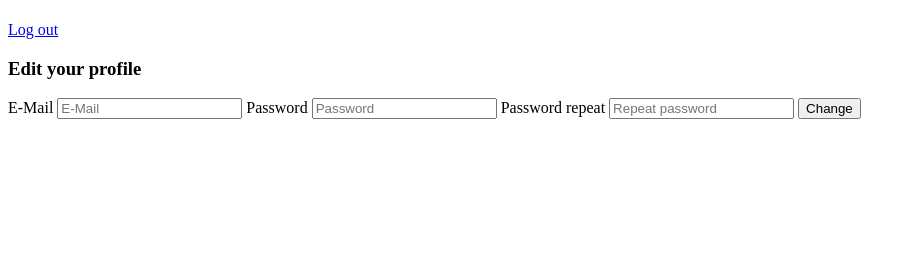
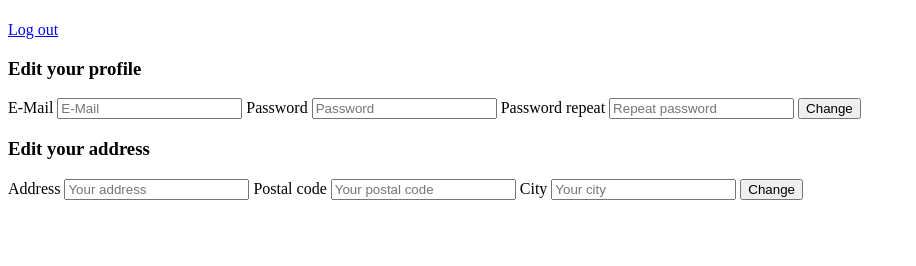
Before and after one commit to haod98/web-shop, a PHP site: template resources/views/templates/profile/index.php in a window 1280 px wide. Shown: the part 34-300 px from the top of the page, without its empty margins (0-916 px from the left). Run offline with PHP 8.4, Linux system fonts and the light colour scheme; the template is opened without the code that fills it: most values are stand-ins (such as "Sample title", 1, 10 or a date in 2020); data that the repository does not hold is empty; some libraries are stand-ins or nearby versions.

Commit message:
Change address in profile

```diff
--- a/app/Controllers/ProfileController.php
+++ b/app/Controllers/ProfileController.php
@@ -2,6 +2,7 @@
 
 namespace App\Controllers;
 
+use App\Models\Address;
 use Core\Middlewares\AuthMiddleware;
 use App\Models\User;
 use Core\View;
@@ -21,9 +22,11 @@ class ProfileController
     public function home()
     {
         $user = User::getLoggedIn();
+        $address = Address::all();
 
         View::render('profile/index', [
-            'user' => $user
+            'user' => $user,
+            'address' => $address
         ]);
     }
 
--- a/resources/views/templates/profile/index.php
+++ b/resources/views/templates/profile/index.php
@@ -17,3 +17,20 @@
         <button type="submit" class="btn form__submit">Change</button>
     </form>
 </div>
+<div>
+    <h3 class="align-center">Edit your address</h3>
+    <div class="form-container">
+        <form action="<?php echo BASE_URL ?>/home/address/update" class="form" method="POST">
+            <label class="form__label" for="address">Address</label>
+            <input class="form__input" type="text" id="address" name="address" placeholder="Your address" value="<?php echo $address[0]->address ?>">
+
+            <label class="form__label" for="postal">Postal code</label>
+            <input class="form__input" type="text" id="postal" name="postal" placeholder="Your postal code" value="<?php echo $address[0]->postal_code ?>">
+
+            <label class="form__label" for="city">City</label>
+            <input class="form__input" type="text" id="city" name="city" placeholder="Your city" value="<?php echo $address[0]->city ?>">
+
+            <button type="submit" class="btn form__submit">Change</button>
+        </form>
+    </div>
+</div>
--- a/routes/web.php
+++ b/routes/web.php
@@ -76,7 +76,8 @@ return [
      * Address Routes
      */
     '/checkout/address' => [AddressController::class, 'checkout'],
-    '/checkout/address/do' => [AddressController::class, 'addressUpdate'],
+    '/checkout/address/do' => [AddressController::class, 'checkoutAddress'],
+    '/home/address/update' => [AddressController::class, 'updateProfileAddress'],
 
 
     '/newsletter' => [NewsletterController::class, 'register'],
```
Also changed, not shown: app/Controllers/AddressController.php (+35 -9 lines).
